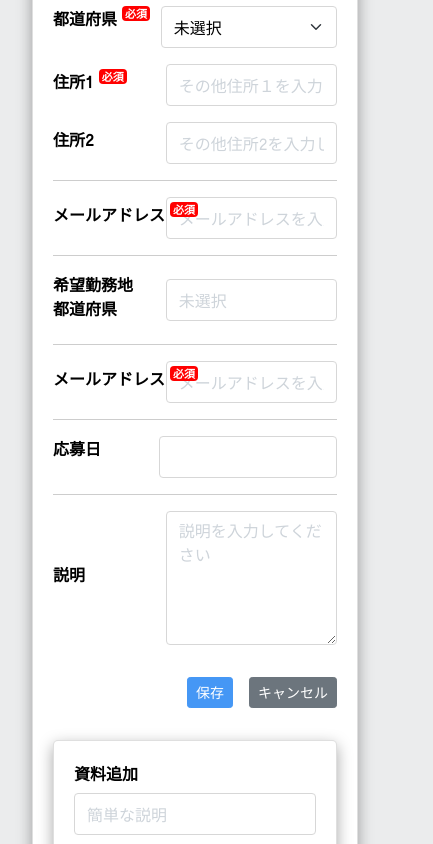
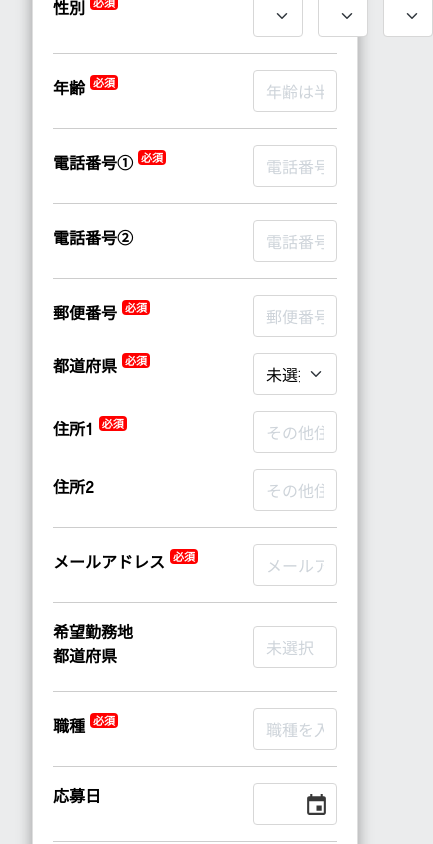
Before and after one commit to phuongthangit/ntt-java, a React (Create React App) app: page / in a window 390 px wide. Shown: the part 1000-1844 px from the top of the page, 433 px wide, since content can reach past the window. Built offline with nearby package versions, Linux system fonts and the light colour scheme.

Commit message:
update source code

```diff
--- a/src/components/Input/InputFlex.jsx
+++ b/src/components/Input/InputFlex.jsx
@@ -66,7 +66,7 @@ export default function InputFlexComponent(props) {
                 />
             </div>
             {errors[name] && (
-                <FormFeedback style={{ paddingLeft: '170px' }} className="d-block">{errors[name].message}</FormFeedback>
+                <FormFeedback style={{ paddingLeft: '200px' }} className="d-block">{errors[name].message}</FormFeedback>
             )}
         </>
     )
--- a/src/components/TextArea/TextArea.jsx
+++ b/src/components/TextArea/TextArea.jsx
@@ -64,7 +64,7 @@ export default function TextAreaComponent(props) {
                 />
             </div>
             {errors[name] && (
-                <FormFeedback className="d-block" style={{ paddingLeft: '170px' }}>{errors[name].message}</FormFeedback>
+                <FormFeedback className="d-block" style={{ paddingLeft: '200px' }}>{errors[name].message}</FormFeedback>
             )}
         </>
     )
--- a/src/components/TextArea/TextAreaFlex.jsx
+++ b/src/components/TextArea/TextAreaFlex.jsx
@@ -62,7 +62,7 @@ export default function TextAreaFlexComponent(props) {
                 />
             </div>
             {errors[name] && (
-                <FormFeedback className="d-block" style={{ paddingLeft: '170px' }}>{errors[name].message}</FormFeedback>
+                <FormFeedback className="d-block" style={{ paddingLeft: '200px' }}>{errors[name].message}</FormFeedback>
             )}
         </>
     )
--- a/src/screens/FormRegister/FormRegister.jsx
+++ b/src/screens/FormRegister/FormRegister.jsx
@@ -5,7 +5,7 @@ import LabelComponent from "../../components/Label/LabelComponent";
 import RadioButtonComponent from "../../components/RadioButton/RadioButton";
 import SelectBoxComponent from "../../components/SelectBox/SelectBox";
 import TextAreaFlexComponent from "../../components/TextArea/TextAreaFlex";
-import { MdAttachFile, MdCloudUpload } from "react-icons/md";
+import { MdAttachFile, MdCloudUpload, MdEvent } from "react-icons/md";
 
 export default function FormRegisterScreen() {
 
@@ -51,12 +51,12 @@ export default function FormRegisterScreen() {
                     <div className="card-body">
                         <form action="">
                             <div className="row">
-                                <div className="col-lg-8 col-md-12">
+                                <div className="col-lg-8 col-md-12 col-left">
                                     <div className="row mb-3">
                                         <div className="col-lg-12">
                                             <LabelComponent label={"名前"} required={true} />
                                         </div>
-                                        <div className="col-lg-6">
+                                        <div className="col-lg-6 mb-3">
                                             <InputComponent
                                                 type={"text"}
                                                 label={"姓"}
@@ -77,7 +77,7 @@ export default function FormRegisterScreen() {
                                         <div className="col-lg-12">
                                             <LabelComponent label={"ふりがな"} required={true} />
                                         </div>
-                                        <div className="col-lg-6">
+                                        <div className="col-lg-6 mb-3">
                                             <InputComponent
                                                 type={"text"}
                                                 label={"せい "}
@@ -118,7 +118,7 @@ export default function FormRegisterScreen() {
                                     </div>
                                     <hr />
                                     <div className="row">
-                                        <div className="col-lg-12 d-flex">
+                                        <div className="col-lg-12 d-flex date-of-birth">
                                             <LabelComponent label={"性別 "} required={true} />
                                             <SelectBoxComponent
                                                 label={"男性"}
@@ -234,19 +234,20 @@ export default function FormRegisterScreen() {
                                         <div className="col-12">
                                             <InputFlexComponent
                                                 type={"email"}
-                                                label={"メールアドレス"}
-                                                placeholder={"メールアドレスを入力してください"}
-                                                name={"mail_address"}
+                                                label={"職種"}
+                                                placeholder={"職種を入力してください"}
+                                                name={"job_category"}
                                                 required={true} />
                                         </div>
                                     </div>
                                     <hr />
                                     <div className="row">
-                                        <div className="col-lg-12 d-flex">
+                                        <div className="col-lg-12 d-flex position-relative">
                                             <LabelComponent label={"応募日 "} required={false} />
                                             <DatePickerComponent
                                                 required={true}
                                                 name={"application_date"} />
+                                            <MdEvent className="icon-date"/>
                                         </div>
                                     </div>
                                     <hr />
@@ -271,7 +272,7 @@ export default function FormRegisterScreen() {
                                         </div>
                                     </div>
                                 </div>
-                                <div className="col-lg-4 col-md-12">
+                                <div className="col-lg-4 col-md-12 col-right mb-5">
                                     <div className="card">
                                         <div className="card-body">
                                             <div className="row mb-3">
--- a/src/screens/assets/common/_reset.scss
+++ b/src/screens/assets/common/_reset.scss
@@ -64,6 +64,9 @@ h5{
 }
 h6{
     font-size: 1em;
+}
+.btn-sm{
+	padding: 0.5rem 1rem;
 }
 .text-error {
     color: #ff0000;
@@ -366,7 +369,7 @@ form {
 	.form-title {
         font-weight: 600;
         color: $color-label;
-		width: 200px;
+		min-width: 200px;
     }
 
     .form-control {
--- a/src/screens/assets/css/FormRegister.scss
+++ b/src/screens/assets/css/FormRegister.scss
@@ -13,4 +13,26 @@
         height: 25px;
         color: $color-main;
     }
+    .date-of-birth{
+        .form-select{
+            max-width: 150px;
+            margin-right: 15px;
+        }
+    }
+    .icon-date{
+        width: 25px;
+        height: 25px;
+        position: absolute;
+        right: 20px;
+        top: 10px;
+        cursor: pointer;
+    }
+    @media screen and (max-width: 992px) {
+        .col-left{
+            order: 2;
+        }
+        .col-left{
+            order: 1;
+        }
+    }
 }
```
